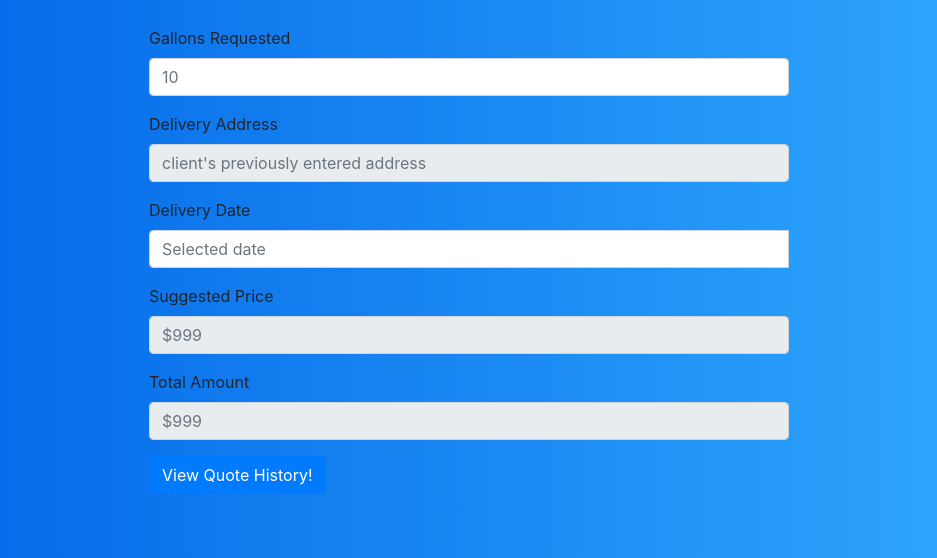
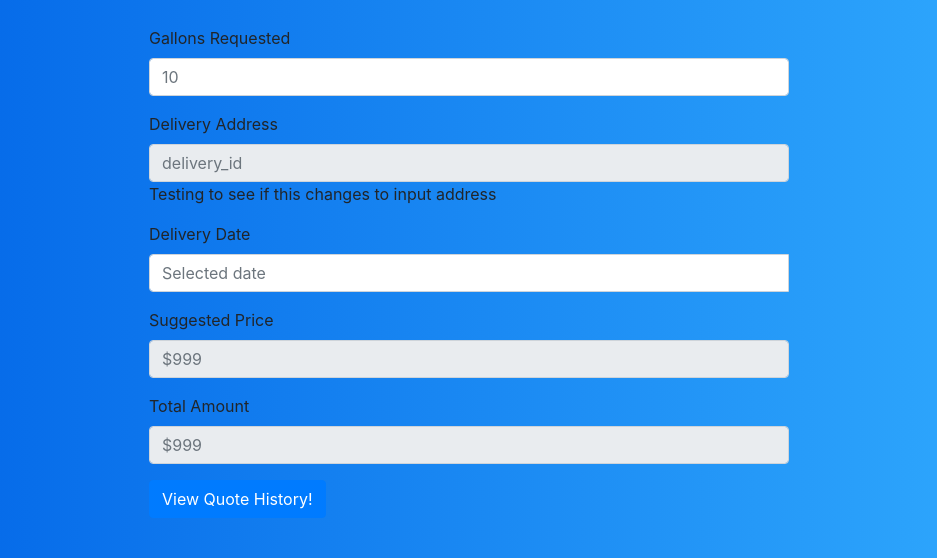
Before and after one commit to Cklewis/FuelPredict.github.io, a Python web app: template Templates/fuelQuote.html in a window 1280 px wide. Shown: the part 56-614 px from the top of the page, without its empty margins (171-1108 px from the left). Run offline with Jinja, Linux system fonts and the light colour scheme; the template is opened without the code that fills it, so the values that code supplies are empty; some libraries are stand-ins or nearby versions.

Commit message:
LocalStorage Testing Progression

```diff
--- a/Javascript/java.js
+++ b/Javascript/java.js
@@ -1,16 +1,8 @@
-//Doesn't really work
-submit.onclick = function () {
-    var address = document.getElementById("street1_id").value;
-    document.getElementById("outputAddress").innerText = address;
-    alert("outputAddress");
-}
-
 
 function search() {
-
     var address = document.getElementById("street1_id").value;
-    alert(address);
-    document.getElementById("demo").innerHTML= address;
-
+    localStorage.setItem("street1_id",address);
+    console.log(localStorage);
+    document.getElementById("delivery_id").innerHTML= address;
 
 }
--- a/Templates/fuelQuote.html
+++ b/Templates/fuelQuote.html
@@ -11,13 +11,6 @@
     <link rel="stylesheet" href="../Static/fuelQuote.css">
 
     <link rel="import" href="profile.html">
-
-    <script src="jquery.js"></script>
-    <script>
-    $(function(){
-      $("#includedContent").load("profile.html");
-    });
-    </script>
 
 
     <link href="https://cdnjs.cloudflare.com/ajax/libs/bootstrap-datepicker/1.7.1/css/bootstrap-datepicker3.css"
@@ -74,10 +67,10 @@
             <!-- Delivery Address -->
             <label for="delivery_id" class="control-label">Delivery Address</label>
             <input type="text" pattern=".{,100}" class="form-control" name="delivery"
-                placeholder="client's previously entered address" readonly>
+                placeholder="delivery_id" id=delivery_id readonly>
 
                 <!--Feel free to erase this below. Was testing-->
-            <p id ="demo"></p>
+            <p id ="delivery_id">Testing to see if this changes to input address</p>
 
         </div>
 
--- a/Templates/profile.html
+++ b/Templates/profile.html
@@ -147,7 +147,7 @@
         <div class="form-group">
             <!-- Submit Button -->
             <button type="submit" class="btn btn-primary" onclick="search();">Get My Quote!</button>
-            <!-- <input type="button" class="btn btn-primary" value="Get My Quote!" onclick="writeAddress();"/> -->
+            <!-- <input type="button" class="btn btn-primary" value="Get My Quote!" onclick="search();"/> -->
 
             <!--Testing input saved data-->
             <p id ="demo">Testing to see if this changes to input address</p>
```
